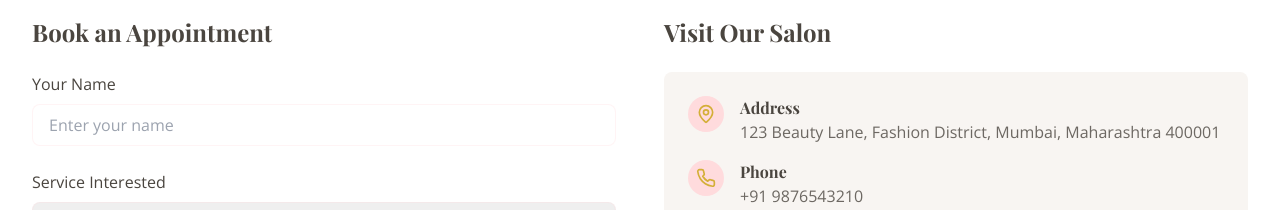
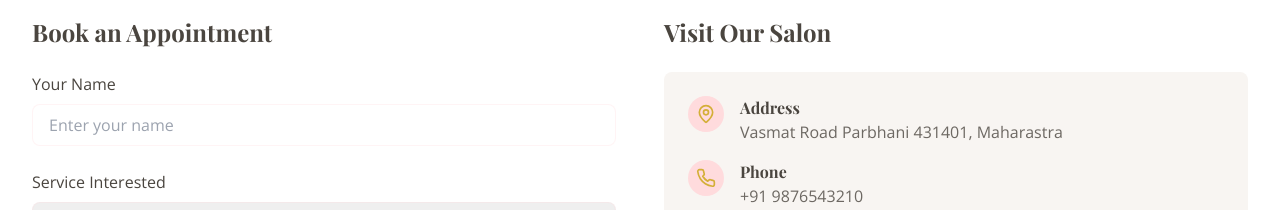
Before and after one commit to VaibhavRaner/radiance-glow-website, a React (Vite) app: page / in a window 1280 px wide. Shown: the part 5240-5450 px from the top of the page. Built offline with nearby package versions, Linux system fonts and the light colour scheme.

Commit message:
Update contact address
Update the contact address in the Contact section to Vasmat Road Parbhani 431401, Maharastra.

```diff
--- a/src/components/Contact.tsx
+++ b/src/components/Contact.tsx
@@ -1,4 +1,3 @@
-
 import React, { useState } from 'react';
 import { Phone, MapPin, Clock } from 'lucide-react';
 
@@ -130,7 +129,7 @@ const Contact = () => {
                 </div>
                 <div>
                   <h4 className="font-bold text-beauty-dark">Address</h4>
-                  <p className="text-beauty-dark/80">123 Beauty Lane, Fashion District, Mumbai, Maharashtra 400001</p>
+                  <p className="text-beauty-dark/80">Vasmat Road Parbhani 431401, Maharastra</p>
                 </div>
               </div>
 
```
